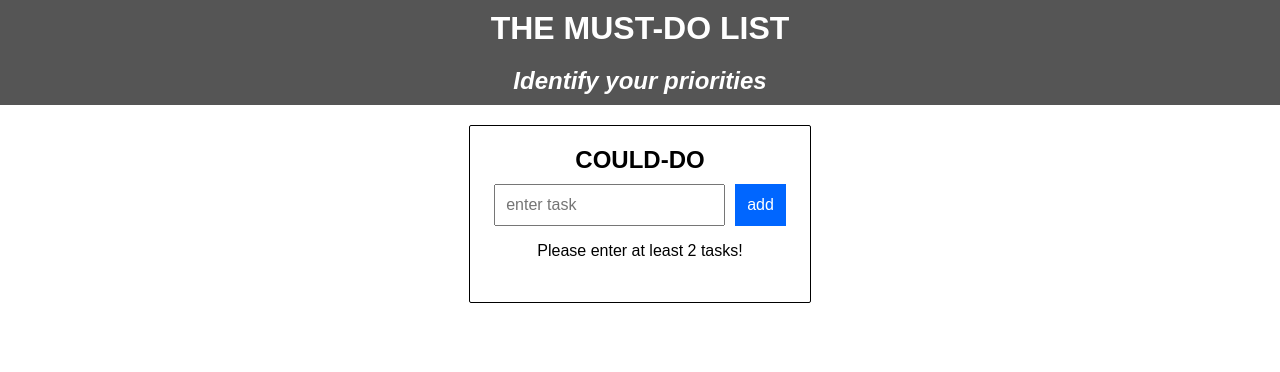
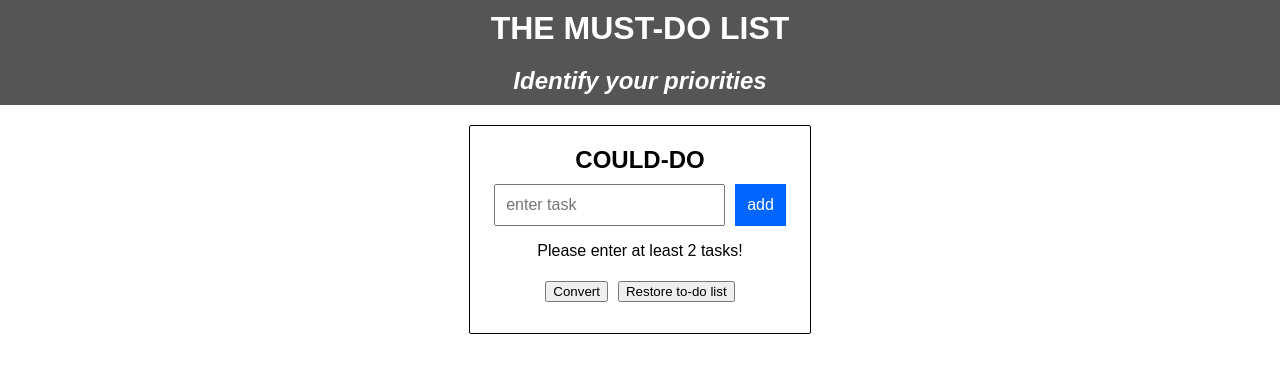
Before and after one commit to joshcarvel/must-do-list, a React (Create React App) app: page / in a window 1280 px wide. Shown: the top 372 px of the page. Built offline with nearby package versions, Linux system fonts and the light colour scheme.

Commit message:
basic list toggle functionality

```diff
--- a/src/App.js
+++ b/src/App.js
@@ -61,6 +61,28 @@ class App extends Component {
     });
   };
 
+  convert = () => {
+    const tasks = [...this.state.tasks];
+
+    if (tasks.length > 1) {
+      for (let i = 1; i < tasks.length; i++) {
+        tasks[i].isFiltered = true;
+      }
+    }
+
+    this.setState({ tasks });
+  };
+
+  restore = () => {
+    const tasks = [...this.state.tasks];
+
+    for (let i = 1; i < tasks.length; i++) {
+      tasks[i].isFiltered = false;
+    }
+
+    this.setState({ tasks });
+  };
+
   render() {
     return (
       <div className="App">
@@ -74,6 +96,8 @@ class App extends Component {
               tasks={this.state.tasks}
               delete={this.deleteTask}
               add={this.addTask}
+              convert={this.convert}
+              restore={this.restore}
             />
           </DragDropContext>
         </main>
--- a/src/Column.css
+++ b/src/Column.css
@@ -36,3 +36,12 @@ button:hover {
 .task-list {
   padding: 8px;
 }
+
+.buttons-wrapper {
+  display: flex;
+  flex-direction: row;
+}
+
+.buttons-wrapper button {
+  margin: 5px;
+}
--- a/src/Task.css
+++ b/src/Task.css
@@ -1,4 +1,4 @@
-.item-wrapper {
+.item {
   display: flex;
   flex-direction: row;
 }
@@ -35,3 +35,7 @@
   padding: 5px 10px;
   margin: 0 0 10px 10px;
 }
+
+.filtered {
+  display: none;
+}
--- a/src/components/Column.jsx
+++ b/src/components/Column.jsx
@@ -23,6 +23,10 @@ class Column extends Component {
           </button>
         </form>
         <p className="instruction">Please enter at least 2 tasks!</p>
+        <div className="buttons-wrapper">
+          <button onClick={this.props.convert}>Convert</button>
+          <button onClick={this.props.restore}>Restore to-do list</button>
+        </div>
 
         <FlipMove duration={150} easing="ease-out">
           <Droppable droppableId="column">
@@ -34,6 +38,7 @@ class Column extends Component {
               >
                 {tasks.map((task, index) => (
                   <Task
+                    task={task}
                     key={task.id}
                     id={task.id}
                     index={index}
--- a/src/components/Task.jsx
+++ b/src/components/Task.jsx
@@ -6,9 +6,21 @@ import "../Task.css";
 class Task extends Component {
   getTaskClass = snapshot => {
     let c = "task ";
+
     if (snapshot.isDragging) {
-      c += "dragging";
+      c += "dragging ";
     }
+
+    return c;
+  };
+
+  getItemClass = task => {
+    let c = "item ";
+
+    if (task.isFiltered) {
+      c += "filtered ";
+    }
+
     return c;
   };
 
@@ -17,7 +29,7 @@ class Task extends Component {
       <Draggable draggableId={this.props.id} index={this.props.index}>
         {(provided, snapshot) => (
           <div
-            className="item-wrapper"
+            className={this.getItemClass(this.props.task)}
             {...provided.draggableProps}
             {...provided.dragHandleProps}
             ref={provided.innerRef}
```
